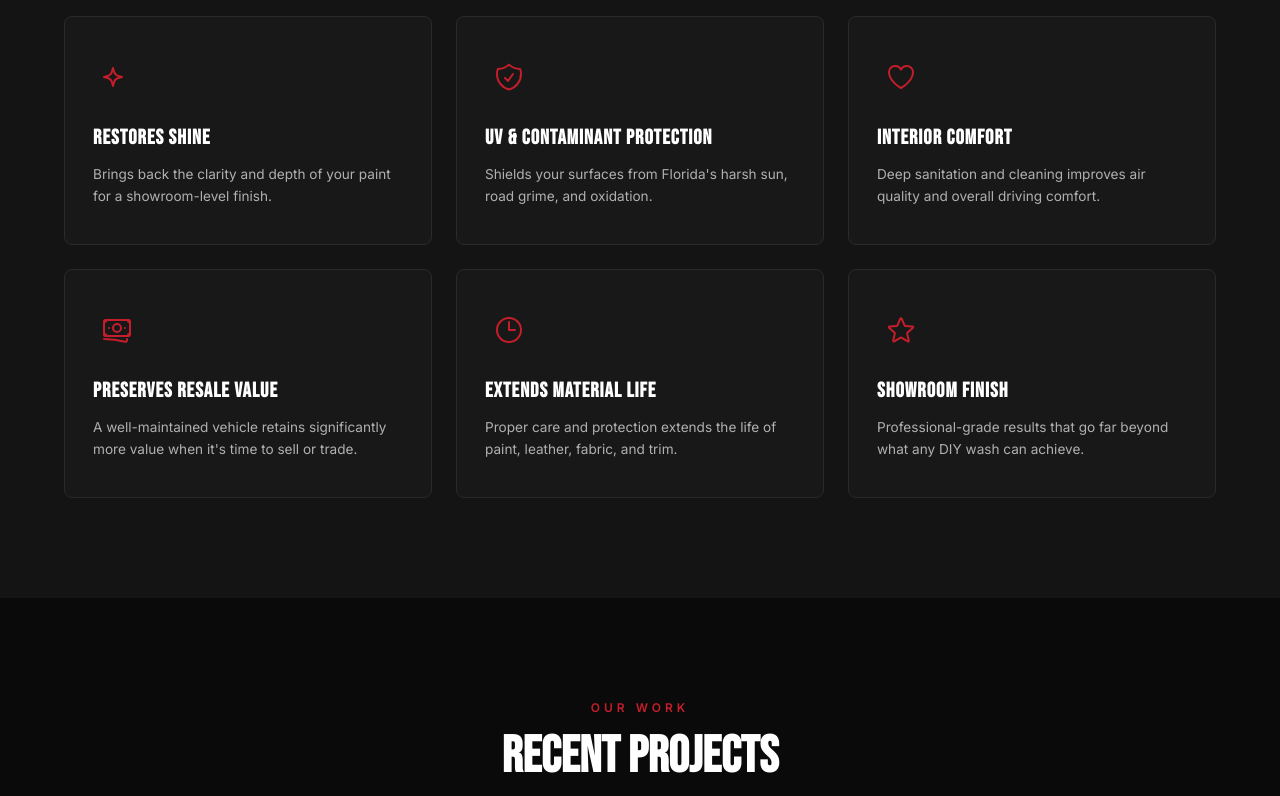
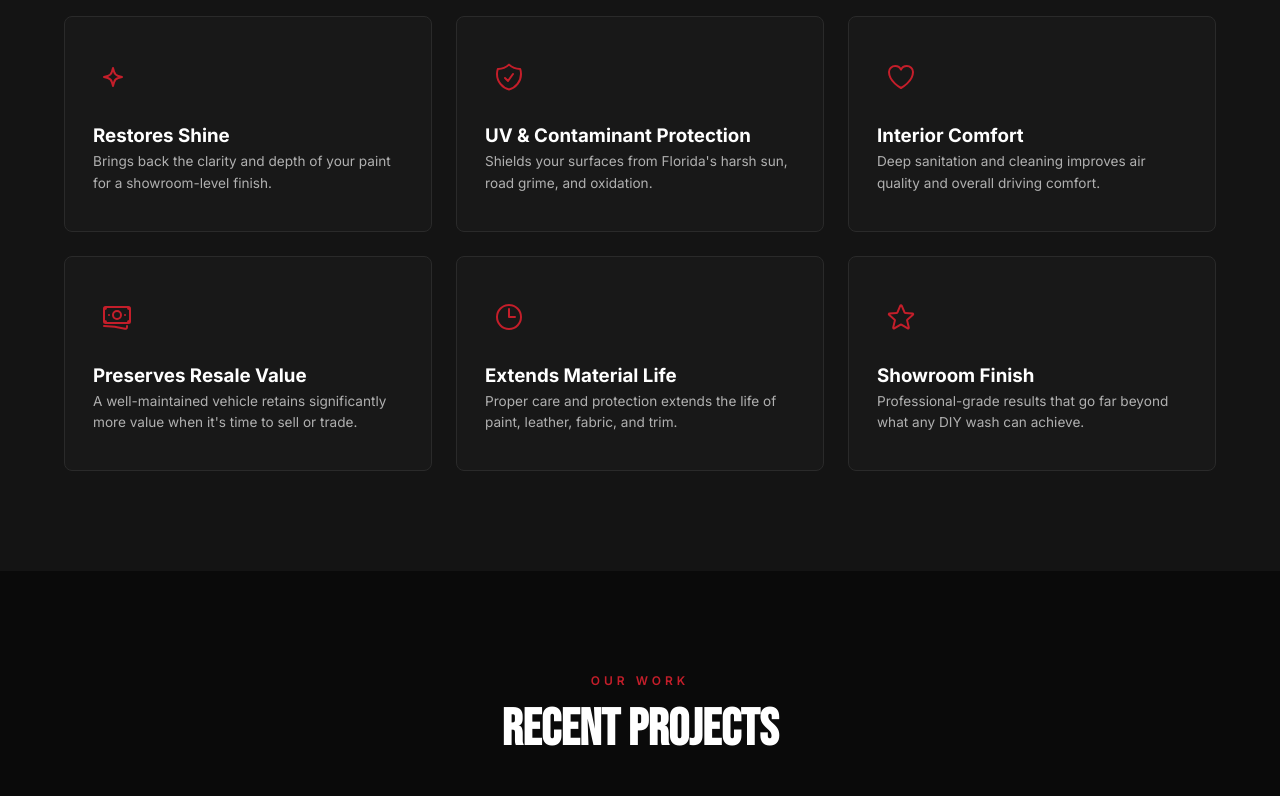
Before and after one commit to tjongleonardo/pcdetailingfl, a plain HTML site: page index.html in a window 1280 px wide. Shown: the part 3760-4556 px from the top of the page. Drawn offline with Linux system fonts and the light colour scheme.

Commit message:
Update headings and image source in index.html

```diff
--- a/index.html
+++ b/index.html
@@ -127,9 +127,9 @@
   <div class="modal-overlay" id="serviceModal">
     <div class="modal">
       <button class="modal-close" aria-label="Close">✕</button>
-      <img class="modal-image" src="" alt="">
+      <img class="modal-image" src="images/logo-transparent.png" alt="">
       <div class="modal-body">
-        <h2 class="modal-title"></h2>
+        <h2 class="modal-title">&nbsp;</h2>
         <p class="modal-price"></p>
         <ul class="modal-list"></ul>
         <p class="modal-note">Prices may vary based on vehicle size and condition.</p>
@@ -209,42 +209,42 @@
           <div class="benefit-icon">
             <svg xmlns="http://www.w3.org/2000/svg" fill="none" viewBox="0 0 24 24" stroke-width="1.5" stroke="currentColor"><path stroke-linecap="round" stroke-linejoin="round" d="M9.813 15.904L9 18.75l-.813-2.846a4.5 4.5 0 00-3.09-3.09L2.25 12l2.846-.813a4.5 4.5 0 003.09-3.09L9 5.25l.813 2.846a4.5 4.5 0 003.09 3.09L15.75 12l-2.846.813a4.5 4.5 0 00-3.09 3.09z"/></svg>
           </div>
-          <h4>Restores Shine</h4>
+          <h3>Restores Shine</h3>
           <p>Brings back the clarity and depth of your paint for a showroom-level finish.</p>
         </div>
         <div class="benefit-card">
           <div class="benefit-icon">
             <svg xmlns="http://www.w3.org/2000/svg" fill="none" viewBox="0 0 24 24" stroke-width="1.5" stroke="currentColor"><path stroke-linecap="round" stroke-linejoin="round" d="M9 12.75L11.25 15 15 9.75m-3-7.036A11.959 11.959 0 013.598 6 11.99 11.99 0 003 9.749c0 5.592 3.824 10.29 9 11.623 5.176-1.332 9-6.03 9-11.622 0-1.31-.21-2.571-.598-3.751h-.152c-3.196 0-6.1-1.248-8.25-3.285z"/></svg>
           </div>
-          <h4>UV &amp; Contaminant Protection</h4>
+          <h3>UV &amp; Contaminant Protection</h3>
           <p>Shields your surfaces from Florida's harsh sun, road grime, and oxidation.</p>
         </div>
         <div class="benefit-card">
           <div class="benefit-icon">
             <svg xmlns="http://www.w3.org/2000/svg" fill="none" viewBox="0 0 24 24" stroke-width="1.5" stroke="currentColor"><path stroke-linecap="round" stroke-linejoin="round" d="M21 8.25c0-2.485-2.099-4.5-4.688-4.5-1.935 0-3.597 1.126-4.312 2.733-.715-1.607-2.377-2.733-4.313-2.733C5.1 3.75 3 5.765 3 8.25c0 7.22 9 12 9 12s9-4.78 9-12z"/></svg>
           </div>
-          <h4>Interior Comfort</h4>
+          <h3>Interior Comfort</h3>
           <p>Deep sanitation and cleaning improves air quality and overall driving comfort.</p>
         </div>
         <div class="benefit-card">
           <div class="benefit-icon">
             <svg xmlns="http://www.w3.org/2000/svg" fill="none" viewBox="0 0 24 24" stroke-width="1.5" stroke="currentColor"><path stroke-linecap="round" stroke-linejoin="round" d="M2.25 18.75a60.07 60.07 0 0115.797 2.101c.727.198 1.453-.342 1.453-1.096V18.75M3.75 4.5v.75A.75.75 0 013 6h-.75m0 0v-.375c0-.621.504-1.125 1.125-1.125H20.25M2.25 6v9m18-10.5v.75c0 .414.336.75.75.75h.75m-1.5-1.5h.375c.621 0 1.125.504 1.125 1.125v9.75c0 .621-.504 1.125-1.125 1.125h-.375m1.5-1.5H21a.75.75 0 00-.75.75v.75m0 0H3.75m0 0h-.375a1.125 1.125 0 01-1.125-1.125V15m1.5 1.5v-.75A.75.75 0 003 15h-.75M15 10.5a3 3 0 11-6 0 3 3 0 016 0zm3 0h.008v.008H18V10.5zm-12 0h.008v.008H6V10.5z"/></svg>
           </div>
-          <h4>Preserves Resale Value</h4>
+          <h3>Preserves Resale Value</h3>
           <p>A well-maintained vehicle retains significantly more value when it's time to sell or trade.</p>
         </div>
         <div class="benefit-card">
           <div class="benefit-icon">
             <svg xmlns="http://www.w3.org/2000/svg" fill="none" viewBox="0 0 24 24" stroke-width="1.5" stroke="currentColor"><path stroke-linecap="round" stroke-linejoin="round" d="M12 6v6h4.5m4.5 0a9 9 0 11-18 0 9 9 0 0118 0z"/></svg>
           </div>
-          <h4>Extends Material Life</h4>
+          <h3>Extends Material Life</h3>
           <p>Proper care and protection extends the life of paint, leather, fabric, and trim.</p>
         </div>
         <div class="benefit-card">
           <div class="benefit-icon">
             <svg xmlns="http://www.w3.org/2000/svg" fill="none" viewBox="0 0 24 24" stroke-width="1.5" stroke="currentColor"><path stroke-linecap="round" stroke-linejoin="round" d="M11.48 3.499a.562.562 0 011.04 0l2.125 5.111a.563.563 0 00.475.345l5.518.442c.499.04.701.663.321.988l-4.204 3.602a.563.563 0 00-.182.557l1.285 5.385a.562.562 0 01-.84.61l-4.725-2.885a.563.563 0 00-.586 0L6.982 20.54a.562.562 0 01-.84-.61l1.285-5.386a.562.562 0 00-.182-.557l-4.204-3.602a.563.563 0 01.321-.988l5.518-.442a.563.563 0 00.475-.345L11.48 3.5z"/></svg>
           </div>
-          <h4>Showroom Finish</h4>
+          <h3>Showroom Finish</h3>
           <p>Professional-grade results that go far beyond what any DIY wash can achieve.</p>
         </div>
       </div>
@@ -374,7 +374,8 @@
           <div class="review-stars">★★★★★</div>
           <p class="review-text">P&C Detailing Services was amazing. They came to my house and did an amazing job on my car. I could not be happier and will definitely use them again and recommend them to anyone who asks.</p>
         </div>
-
+      </div>
+    </div>
   </section>
 
   <!-- CTA BANNER -->
@@ -401,7 +402,7 @@
           </div>
         </div>
         <div class="footer-col">
-          <h4>Quick Links</h4>
+          <h3>Quick Links</h3>
           <a href="#home">Home</a>
           <a href="#services">Services</a>
           <a href="#about">About</a>
@@ -410,7 +411,7 @@
           <a href="#reviews">Reviews</a>
         </div>
         <div class="footer-col">
-          <h4>Services</h4>
+          <h3>Services</h3>
           <a href="#services">Exterior Detail</a>
           <a href="#services">Interior Detail</a>
           <a href="#services">Full Detail</a>
@@ -418,7 +419,7 @@
           <a href="#services">Ceramic Coating</a>
         </div>
         <div class="footer-col">
-          <h4>Contact</h4>
+          <h3>Contact</h3>
           <p>Phone: <a href="tel:9012862291">901-286-2291</a></p>
           <p style="margin-top: 16px; font-size: 0.8rem; color: var(--white-dim);">Service Areas:</p>
           <p>📍 Davenport / Four Corners</p>
```
